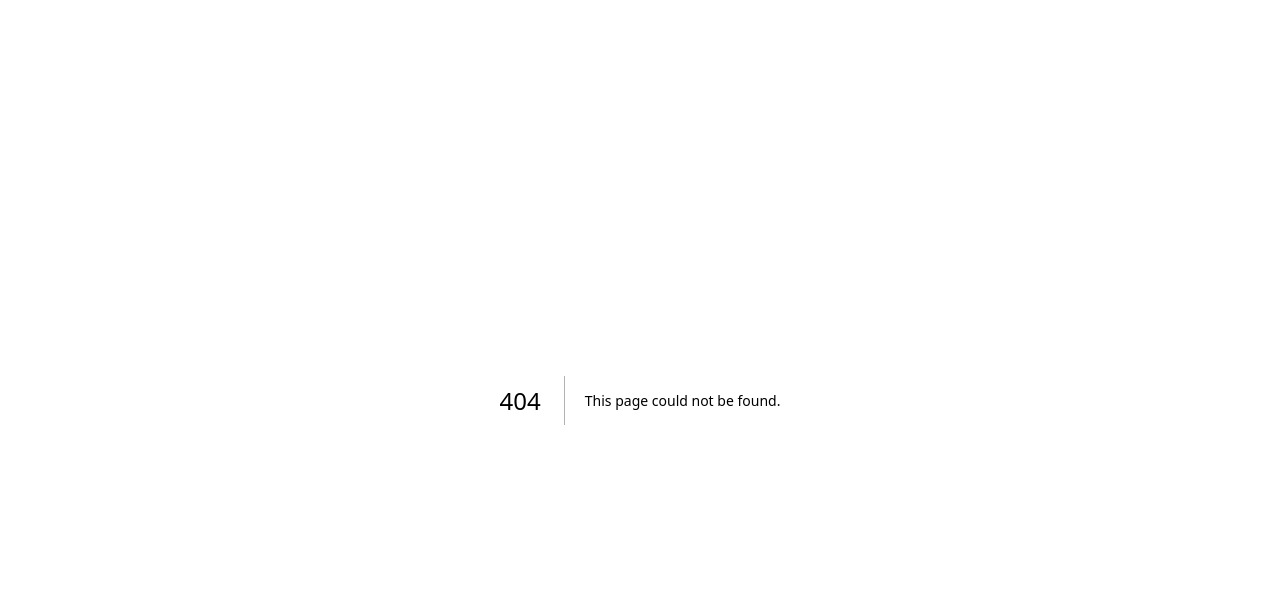
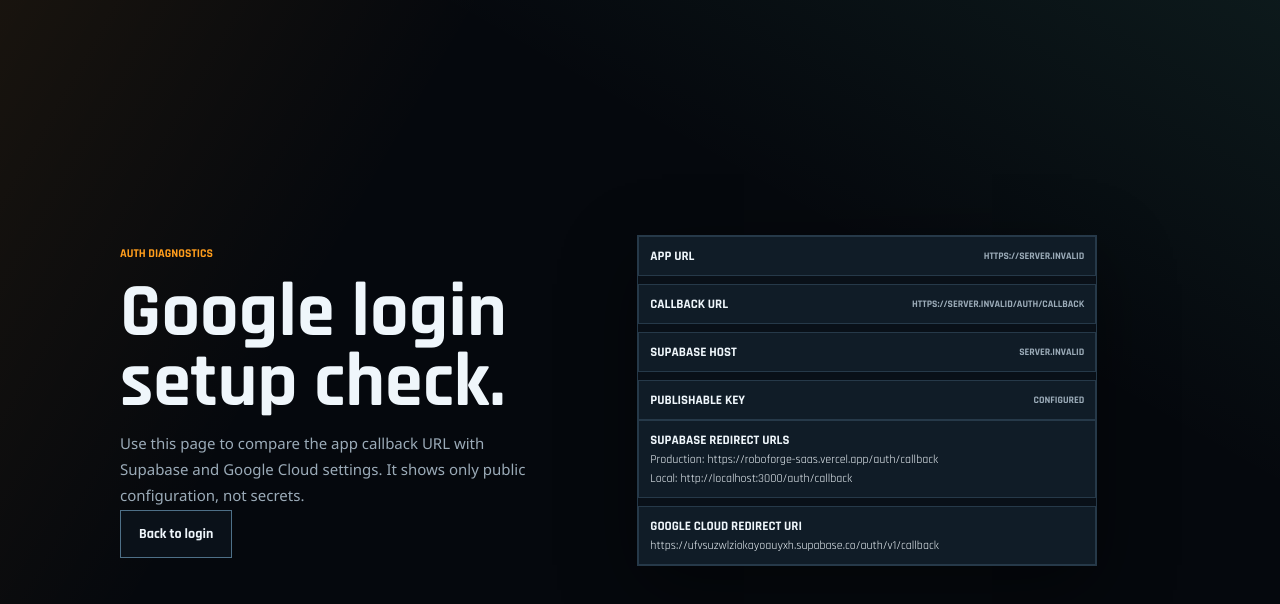
Before and after one commit to akkpol/roboforge-mvp, a Next.js app in the folder web/: page /auth/diagnostics in a window 1280 px wide. Before the commit this address had no page. Shown: the top 604 px of the page. Built offline with nearby package versions, Linux system fonts and the light colour scheme; no server answers.

Commit message:
Add auth diagnostics page

```diff
--- /dev/null
+++ b/web/src/app/auth/diagnostics/page.tsx
@@ -0,0 +1,67 @@
+import Link from "next/link";
+import { getSupabaseEnv } from "@/lib/supabase/env";
+
+function projectHost(url: string) {
+  try {
+    return new URL(url).host;
+  } catch {
+    return "not configured";
+  }
+}
+
+export default function AuthDiagnosticsPage() {
+  const { appUrl, publishableKey, url } = getSupabaseEnv();
+  const siteUrl = appUrl || "browser origin";
+  const callbackUrl = appUrl
+    ? `${appUrl}/auth/callback`
+    : "http://localhost:3000/auth/callback";
+
+  return (
+    <main className="auth-page">
+      <section className="auth-copy">
+        <span className="eyebrow">AUTH DIAGNOSTICS</span>
+        <h1>Google login setup check.</h1>
+        <p>
+          Use this page to compare the app callback URL with Supabase and Google
+          Cloud settings. It shows only public configuration, not secrets.
+        </p>
+        <Link className="button button-secondary" href="/login">
+          Back to login
+        </Link>
+      </section>
+
+      <section className="auth-card">
+        <div className="ops-list">
+          <span>
+            <strong>app url</strong>
+            <small>{siteUrl}</small>
+          </span>
+          <span>
+            <strong>callback url</strong>
+            <small>{callbackUrl}</small>
+          </span>
+          <span>
+            <strong>supabase host</strong>
+            <small>{projectHost(url)}</small>
+          </span>
+          <span>
+            <strong>publishable key</strong>
+            <small>{publishableKey ? "configured" : "missing"}</small>
+          </span>
+        </div>
+
+        <div className="ops-feed">
+          <span>
+            <strong>Supabase Redirect URLs</strong>
+            <p>Production: https://roboforge-saas.vercel.app/auth/callback</p>
+            <p>Local: http://localhost:3000/auth/callback</p>
+          </span>
+          <span>
+            <strong>Google Cloud Redirect URI</strong>
+            <p>https://ufvsuzwlziokayoauyxh.supabase.co/auth/v1/callback</p>
+          </span>
+        </div>
+      </section>
+    </main>
+  );
+}
```
